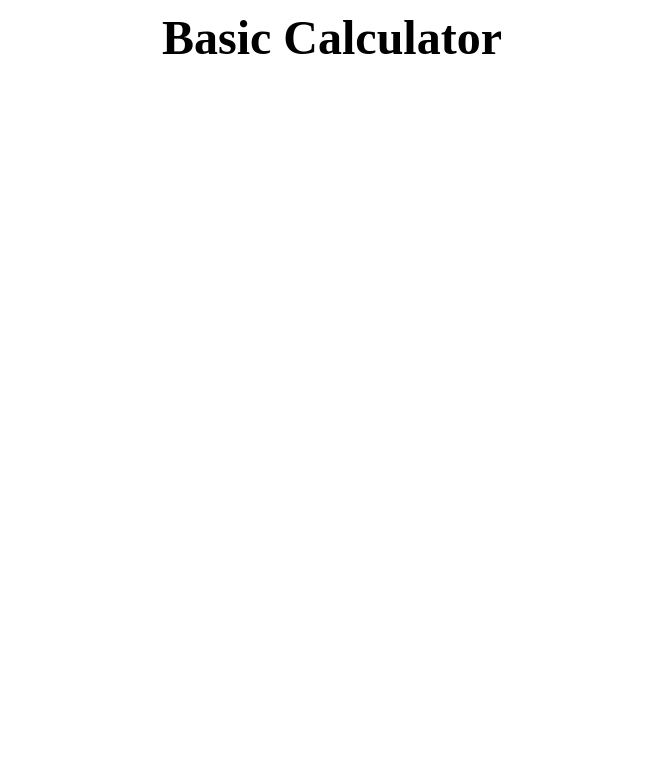
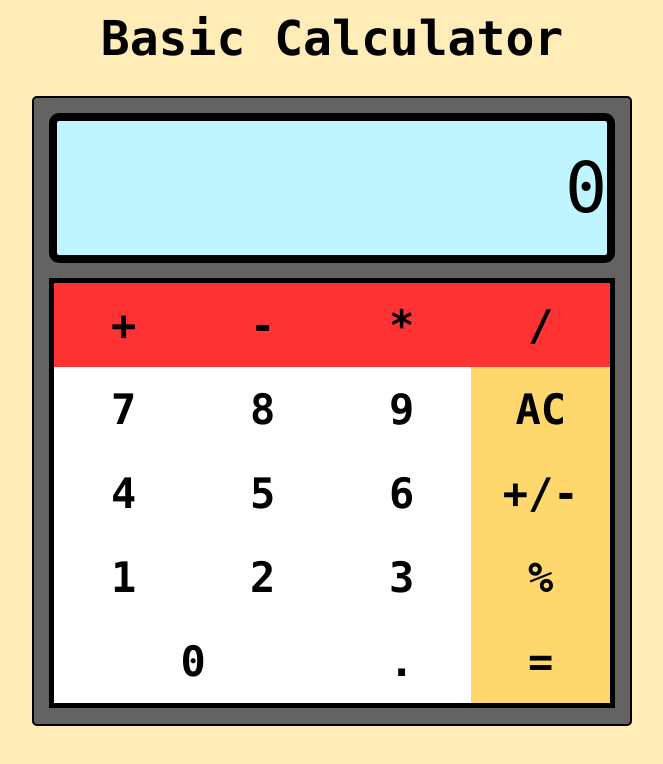
Before and after one commit to nedimburo/odin-calculator, a plain HTML site: page index.html in a window 1280 px wide. Shown: the whole page, without its empty margins (308-971 px from the left). Drawn offline with Linux system fonts and the light colour scheme.

Commit message:
Created calculator layout and styled it

```diff
--- a/index.html
+++ b/index.html
@@ -8,6 +8,42 @@
 </head>
 <body>
     <h1 class="main-title">Basic Calculator</h1>
+    <div id="calculator-frame">
+        <div id="display-container">
+            0
+        </div>
+        <div id="functions-container">
+            <div class="grid">
+                <button class="calc-button operation">+</button>
+                <button class="calc-button operation">-</button>
+                <button class="calc-button operation">*</button>
+                <button class="calc-button operation">/</button>
+            </div>
+            <div class="grid">
+                <button class="calc-button numbers">7</button>
+                <button class="calc-button numbers">8</button>
+                <button class="calc-button numbers">9</button>
+                <button class="calc-button additional">AC</button>
+            </div>
+            <div class="grid">
+                <button class="calc-button numbers">4</button>
+                <button class="calc-button numbers">5</button>
+                <button class="calc-button numbers">6</button>
+                <button class="calc-button additional">+/-</button>
+            </div>
+            <div class="grid">
+                <button class="calc-button numbers">1</button>
+                <button class="calc-button numbers">2</button>
+                <button class="calc-button numbers">3</button>
+                <button class="calc-button additional">%</button>
+            </div>
+            <div class="grid">
+                <button class="calc-button zero">0</button>
+                <button class="calc-button numbers">.</button>
+                <button class="calc-button additional">=</button>
+            </div>
+        </div>
+    </div>
     <script src="./script.js"></script>
 </body>
 </html>
--- a/style.css
+++ b/style.css
@@ -2,10 +2,66 @@
     margin: 0px;
     padding: 0px;
     box-sizing: border-box;
+    font-family: "Lucida Console", Courier, monospace;
+}
+body{
+    background-color: #ffecb7;
 }
 .main-title{
     text-align: center;
     padding: 10px;
     font-size: 48px;
     font-weight: 800;
+    margin-bottom: 20px;
 }
+#calculator-frame{
+    margin: 0 auto;
+    width: 600px;
+    height: 630px;
+    border: 2px solid black;
+    border-radius: 5px;
+    background-color: #636363;
+}
+#display-container{
+    width: 95%;
+    height: 150px;
+    border: 8px solid black;
+    border-radius: 10px;
+    margin: 15px;
+    display: flex;
+    justify-content: right;
+    align-items: center;
+    font-size: 70px;
+    background-color: #bff5ff;
+}
+#functions-container{
+    width: 95%;
+    height: 430px;
+    border: 5px solid black;
+    margin: 15px;
+    display: flex;
+    flex-direction: column;
+}
+.grid{
+    flex: 1;
+    display: flex;
+}
+.calc-button{
+    flex: 1;
+    font-size: 42px;
+    font-weight: 700;
+    border: none;
+}
+.operation{
+    background-color: #ff3333;
+}
+.numbers{
+    background-color: #ffffff;
+}
+.additional{
+    background-color: #ffd86d;
+}
+.zero{
+    flex: 2;
+    background-color: #ffffff;
+}
```
